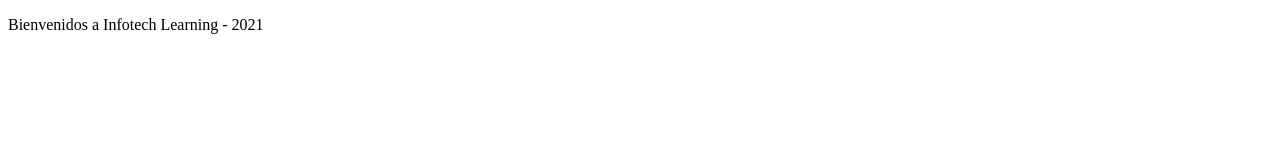
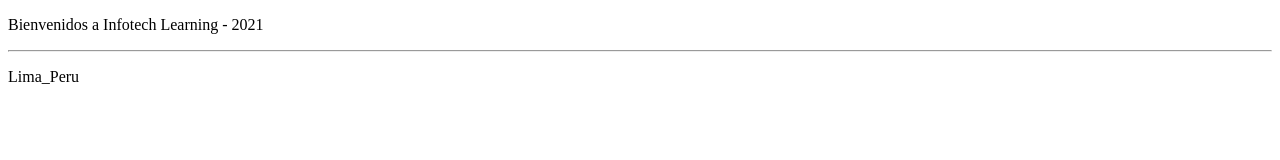
Before and after one commit to claudiaar2021/claudiaar2021.github.io, a plain HTML site: page index.html in a window 1280 px wide. Drawn offline with Linux system fonts and the light colour scheme.

Commit message:
version 1

```diff
--- a/index.html
+++ b/index.html
@@ -8,5 +8,7 @@
 </head>
 <body>
   <p>Bienvenidos a Infotech Learning  -  2021</p>
+  <hr>
+  <p>Lima_Peru</p>
 </body>
 </html>
```
